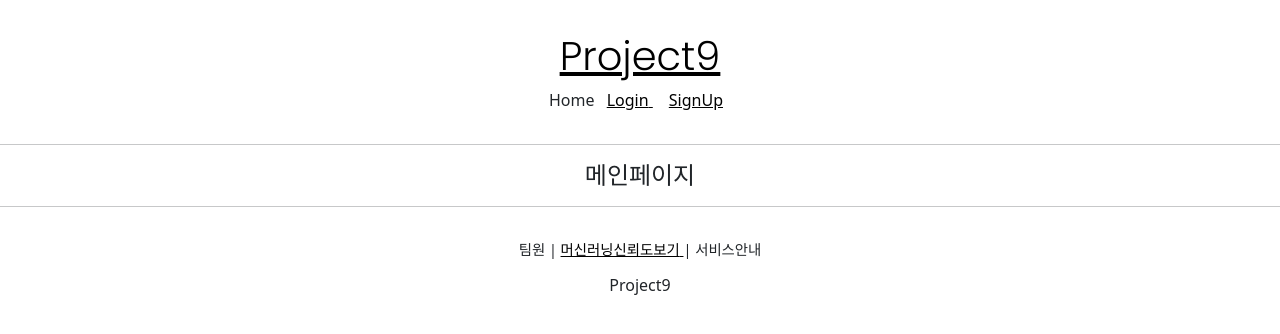
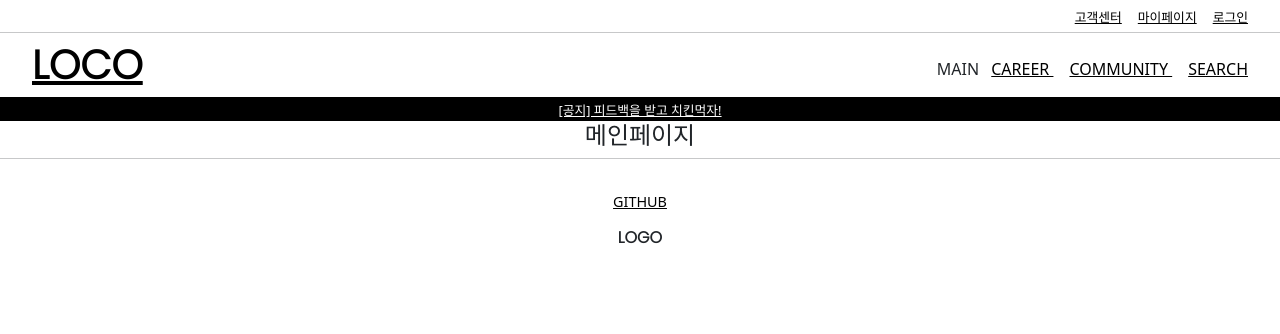
Before and after one commit to KEEMSY/T_P, a Django app: template templates/main.html in a window 1280 px wide. Shown: the top 334 px of the page. Run offline with Django 3.2, Linux system fonts and the light colour scheme; the template is opened without the code that fills it, so the values that code supplies are empty; some libraries are stand-ins or nearby versions.

Commit message:
update header

```diff
--- a/static/base.css
+++ b/static/css/base.css
@@ -1,13 +1,10 @@
-.project9_logo{
+.logo{
     font-family: 'Poppins', sans-serif;
+    font-weight: bold;
 }
 
 .project9_footer_button{
     font-size: .9rem;
-}
-
-.project9_header{
-    text-align:center; margin:2rem 0;
 }
 
 .project9_footer{
@@ -22,6 +19,9 @@
 
 }
 
+hr{
+    margin : 0.5rem 0;
+}
 
 a {
     color: black;
--- /dev/null
+++ b/static/css/header.css
@@ -0,0 +1,37 @@
+.upper_navbar{
+    display: flex;
+    justify-content: right;
+    margin-right: 1.5rem;
+    height: 1.5rem;
+}
+
+.upper_navbar > a{
+    font-size: 0.8rem;
+    margin:  0.5rem;
+}
+
+.lower_navbar{
+    display: flex;
+    align-items: center;
+    justify-content: space-between;
+    margin-right: 1.5rem;
+
+
+}
+
+.lower_navbar_left{
+    margin-left: 2rem;
+}
+
+.notice_bar{
+    width: 100%;
+    background-color: black;
+    text-align: center;
+}
+
+.notice_bar > a{
+    color: white;
+    font-weight: lighter;
+    font-size: 0.8rem;
+    padding: 0.8rem;
+}
--- a/templates/base.html
+++ b/templates/base.html
@@ -6,8 +6,11 @@
 
 <body>
     {% include 'header.html' %}
-    <hr>
-
+    <div class="notice_bar">
+        <a href="">
+            <span> [공지] 피드백을 받고 치킨먹자! </span>
+        </a>
+    </div>
     {% block content %}
     {% endblock %}
 
--- a/templates/footer.html
+++ b/templates/footer.html
@@ -1,14 +1,11 @@
 <div class="project9_footer">
         <div class="project9_footer_button">
-            <span>팀원</span> |
-            <a href="https://colab.research.google.com/drive/10HBVHNMsrUqAAmTvL--Z1I8faBgOzMIU?usp=sharing">
-                <span>머신러닝신뢰도보기</span>
+            <a href="https://github.com/KEEMSY">
+                <span>GITHUB</span>
             </a>
-             |
-            <span>서비스안내</span>
         </div>
 
         <div style="margin-top: 1rem;">
-            <h6 class="pragmatic_logo">Project9</h6>
+            <h6 class="logo">LOGO</h6>
         </div>
     </div>
--- a/templates/head.html
+++ b/templates/head.html
@@ -8,7 +8,8 @@
     <!--BOOTSTRAP LINK    -->
     <link href="https://cdn.jsdelivr.net/npm/bootstrap@5.1.0/dist/css/bootstrap.min.css" rel="stylesheet" integrity="sha384-KyZXEAg3QhqLMpG8r+8fhAXLRk2vvoC2f3B09zVXn8CA5QIVfZOJ3BCsw2P0p/We" crossorigin="anonymous">
     <!--DEFAULT CSS    -->
-    <link rel="stylesheet" type="text/css " href="{% static 'base.css' %}">
+    <link rel="stylesheet" type="text/css " href="{% static 'css/base.css' %}">
+    <link rel="stylesheet" type="text/css " href="{% static 'css/header.css' %}">
     <!--GOOGLE FONT    -->
     <link rel="preconnect" href="https://fonts.googleapis.com">
     <link rel="preconnect" href="https://fonts.gstatic.com" crossorigin>
--- a/templates/header.html
+++ b/templates/header.html
@@ -1,29 +1,38 @@
     <div class="project9_header">
-        <div>
-            <a href="{% url "userapp:home" %}">
-                <h1 class="project9_logo">Project9</h1>
+
+        <div class="upper_navbar">
+            <a href="">
+                <span> 고객센터 </span>
+            </a>
+
+            <a href="">
+                <span> 마이페이지 </span>
+            </a>
+            <a href="">
+                <span> 로그인 </span>
             </a>
         </div>
-
-        <div class="upper_navbar">
-
-            <span>Home</span>
-
-            {% if not user.is_authenticated %}
+    <hr>
+        <div class="lower_navbar">
+            <div class="lower_navbar_left">
+                <a href="{% url "userapp:home" %}">
+                    <h1 class="logo">LOCO</h1>
+                </a>
+            </div>
+    <hr>
+            <div class="lower_navbar_right">
+                <span> MAIN </span>
             <a href="{% url 'userapp:login' %}?next={{ request.path }}" class="project9_header_nav">
-                <span>Login</span>
+                <span> CAREER </span>
             </a>
             <a href="{% url 'userapp:create' %}" class="project9_header_nav">
-                <span>SignUp</span>
-            </a>
-            {% else %}
-            <a href="{% url 'userapp:detail' pk=user.pk %}" class="project9_header_nav">
-                <span>MyPage</span>
+                <span> COMMUNITY </span>
             </a>
             <a href="{% url 'userapp:logout' %}?next={{ request.path }}" class="project9_header_nav">
-                <span>logout</span>
+                <span> SEARCH </span>
             </a>
-            {% endif %}
+            </div>
 
         </div>
+
     </div>
--- a/templates/main.html
+++ b/templates/main.html
@@ -2,6 +2,7 @@
 
 {% block content %}
 <div style="text-align:center;">
+
     <h4>메인페이지</h4>
 
 </div>
```
